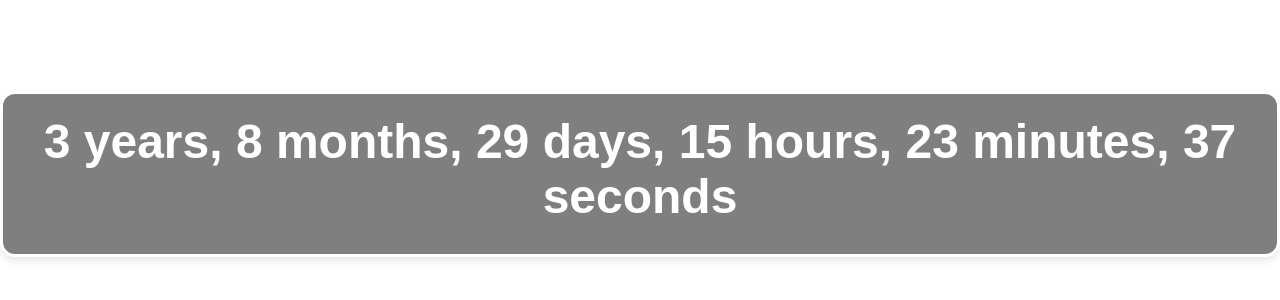
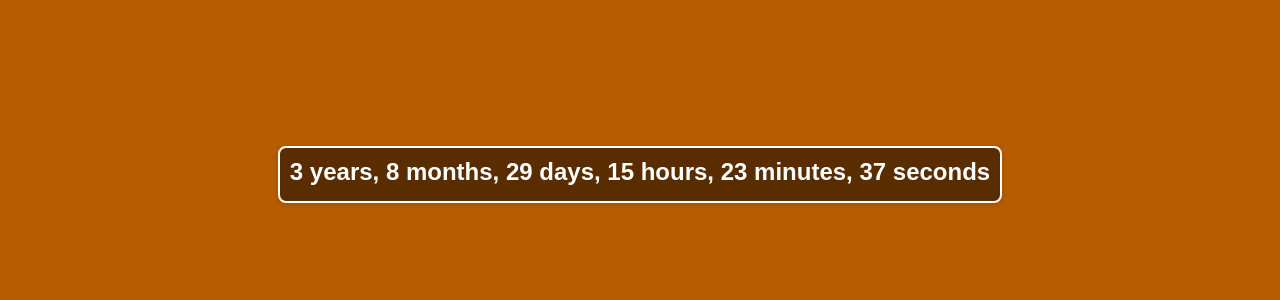
Before and after one commit to kitromanov/inf_timer, a plain HTML site: page index.html in a window 1280 px wide. Shown: the part 226-526 px from the top of the page. Drawn offline with Linux system fonts and the light colour scheme.

Commit message:
Update index.html

```diff
--- a/index.html
+++ b/index.html
@@ -11,26 +11,27 @@
             height: 100vh;
             margin: 0;
             font-family: 'Arial', sans-serif;
+            background: #B55B00;
             color: white;
         }
 
         .clock {
             text-align: center;
-            border: 3px solid white;
-            border-radius: 15px;
-            padding: 20px;
-            box-shadow: 0 4px 8px rgba(0, 0, 0, 0.1);
+            border: 2px solid white;
+            border-radius: 8px;
+            padding: 10px;
+            box-shadow: 0 2px 4px rgba(0, 0, 0, 0.1);
             background: rgba(0, 0, 0, 0.5);
         }
 
         .clock h1 {
             margin: 0;
-            font-size: 3em;
+            font-size: 1.5em;
         }
 
         .clock p {
-            font-size: 1.5em;
-            margin: 10px 0 0;
+            font-size: 0.75em;
+            margin: 5px 0 0;
         }
     </style>
 </head>
```
